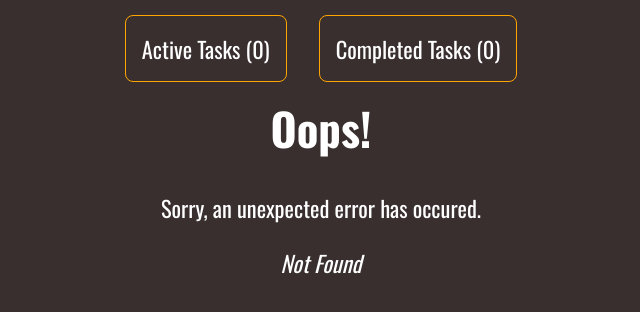
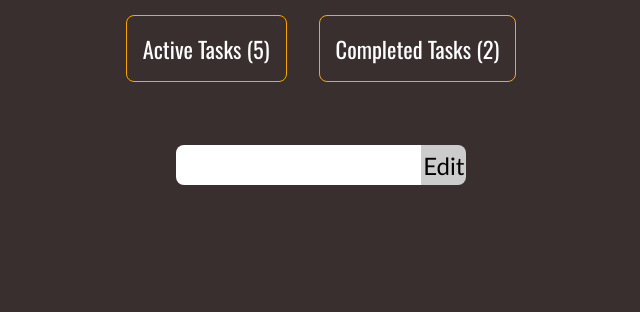
Before and after one commit to DimitarStefan0v/To-Do-App, a React (Create React App) app in the folder client/: page /1/edit in a window 1280 px wide. Before the commit this address had no page. Shown: the top 312 px of the page, without its empty margins (319-959 px from the left). Built offline with nearby package versions, Linux system fonts and the light colour scheme.

Commit message:
Add Edit page and functionality to change task description

```diff
--- a/client/src/App.js
+++ b/client/src/App.js
@@ -6,6 +6,7 @@ import RootLayout from './pages/Root/Root'
 import HomePage from './pages/Home/Home';
 import CompletedPage from './pages/Completed/Completed';
 import ErrorPage from './pages/Error/Error';
+import EditPage from './pages/Edit/Edit';
 
 const dummyTasks = [
     { id: 'id1', description: 'Task 1', isCompleted: true },
@@ -34,6 +35,12 @@ const App = () => {
         setTasks(state => [...state.filter(task => task.id !== id)]);
     };
 
+    const editTaskHandler = (id, newDescription) => {
+        const task = tasks.find(x => x.id === id);
+        task.description = newDescription;
+        setTasks(state => [...state]);
+    };
+
     const activeTasks = tasks.filter(x => x.isCompleted === false);
     const completedTasks = tasks.filter(x => x.isCompleted === true);
 
@@ -59,6 +66,13 @@ const App = () => {
                         changeTaskProgressHandler={changeTaskProgressHandler}
                         deleteTaskHandler={deleteTaskHandler}
                     />
+                },
+                {
+                    path: ':taskId/edit',
+                    element: <EditPage
+                        editTaskHandler={editTaskHandler}
+                        tasks={tasks}
+                    />
                 }
             ]
         }
--- a/client/src/pages/Completed/Completed.js
+++ b/client/src/pages/Completed/Completed.js
@@ -1,3 +1,5 @@
+import { useNavigate } from 'react-router-dom';
+
 import TaskList from '../../components/UI/TaskList/TaskList';
 import Task from '../../components/UI/Task/Task';
 import Button from '../../components/UI/Button/Button';
@@ -5,6 +7,7 @@ import Button from '../../components/UI/Button/Button';
 import classes from '../../components/UI/Task/Task.module.css';
 
 const CompletedPage = (props) => {
+    const navigate = useNavigate();
 
     const changeTaskHandler = (id) => {
         props.changeTaskProgressHandler(id);
@@ -12,6 +15,10 @@ const CompletedPage = (props) => {
 
     const deleteHandler = (id) => {
         props.deleteTaskHandler(id);
+    };
+
+    const handleEditClick = (id) => {
+        return navigate(`/${id}/edit`);
     };
 
     const tasks = (props.tasks.length > 0
@@ -23,7 +30,7 @@ const CompletedPage = (props) => {
                 </Task>
                 <div className={classes.buttons}>
                     <Button onClick={() => changeTaskHandler(task.id)}>Move Back</Button>
-                    <Button>Edit</Button>
+                    <Button onClick={() => handleEditClick(task.id)}>Edit</Button>
                     <Button onClick={() => deleteHandler(task.id)}>Delete</Button>
                 </div>
             </div>)
--- /dev/null
+++ b/client/src/pages/Edit/Edit.js
@@ -0,0 +1,51 @@
+import { useState } from 'react';
+
+import { useParams, useNavigate } from 'react-router-dom';
+
+import classes from './Edit.module.css';
+
+const EditPage = (props) => {
+    const params = useParams();
+    const navigate = useNavigate();
+    const taskId = params.taskId;
+
+    const [showWarning, setShowWarning] = useState(false);
+    const [input, setInput] = useState(props.tasks.filter(x => x.id === taskId).map(x => x.description));
+
+
+    const submitHandler = (ev) => {
+        ev.preventDefault();
+
+        const formData = new FormData(ev.target);
+        const taskDescription = formData.get('desciption').trim();
+        console.log(taskDescription);
+
+        if (taskDescription.length < 3 || taskDescription.length > 50) {
+            setShowWarning(true);
+            return;
+        }
+
+        setShowWarning(false);
+        setInput('');
+        props.editTaskHandler(taskId, taskDescription);
+        return navigate('/');
+    };
+
+    const changeHandler = (ev) => {
+        setInput(ev.target.value);
+    };
+
+    const warning = <span className={classes.warning}>Task should be between 3 and 50 characters long!</span>;
+
+    return (
+        <div className={classes.wrapper}>
+            <form className={classes.form} onSubmit={submitHandler}>
+                <input type="text" className={classes.input} name="desciption" value={input} onChange={changeHandler} />
+                <button type="submit" className={classes.button}>Edit</button>
+                {showWarning && warning}
+            </form>
+        </div>
+    );
+};
+
+export default EditPage;
--- /dev/null
+++ b/client/src/pages/Edit/Edit.module.css
@@ -0,0 +1,55 @@
+.wrapper {
+    display: flex;
+    justify-content: center;
+    margin-top: 5rem;
+}
+
+.form {
+    width: 290px;
+    display: flex;
+    font-size: 1.4rem;
+    position: relative;
+}
+
+.input {
+    border: none;
+    outline: none;
+    padding-left: 0.5rem;
+    font-size: inherit;
+    height: 40px;
+    width: calc(100% - 42px);
+    border-top-left-radius: 8px;
+    border-bottom-left-radius: 8px;
+}
+
+.button {
+    padding: 0;
+    font-size: 1.5rem;
+    font-family: 'Gill Sans', 'Gill Sans MT', Calibri, 'Trebuchet MS', sans-serif;
+    width: 45px;
+    height: 40px;
+    border-top-right-radius: 8px;
+    border-bottom-right-radius: 8px;
+    cursor: pointer;
+    background: #ccc;
+    border: none;
+    padding-inline: 0;
+    padding-block: 0;
+}
+
+.input:focus {
+    outline: 3px solid green;
+}
+
+.button:hover,
+.button:focus {
+    background-color: green;
+    color: white;
+}
+
+.warning {
+    color: red;
+    position: absolute;
+    left: 0;
+    top: 45px;
+}
--- a/client/src/pages/Home/Home.js
+++ b/client/src/pages/Home/Home.js
@@ -1,4 +1,6 @@
 import { useState } from 'react';
+
+import { useNavigate } from 'react-router-dom';
 
 import TaskList from '../../components/UI/TaskList/TaskList';
 import Task from '../../components/UI/Task/Task';
@@ -10,6 +12,8 @@ import taskClasses from '../../components/UI/Task/Task.module.css';
 const HomePage = (props) => {
     const [showWarning, setShowWarning] = useState(false);
     const [inputValue, setInputValue] = useState('');
+
+    const navigate = useNavigate();
 
     const changeTaskHandler = (id) => {
         props.changeTaskProgressHandler(id);
@@ -40,6 +44,10 @@ const HomePage = (props) => {
         props.deleteTaskHandler(id);
     };
 
+    const handleEditClick = (id) => {
+        return navigate(`/${id}/edit`);
+    };
+
     const tasks = (props.tasks.length > 0
         ?
         props.tasks.map(task =>
@@ -49,7 +57,7 @@ const HomePage = (props) => {
                 </Task>
                 <div className={taskClasses.buttons}>
                     <Button onClick={() => changeTaskHandler(task.id)}>Complete</Button>
-                    <Button>Edit</Button>
+                    <Button onClick={() => handleEditClick(task.id)}>Edit</Button>
                     <Button onClick={() => deleteHandler(task.id)}>Delete</Button>
                 </div>
             </div>
```
